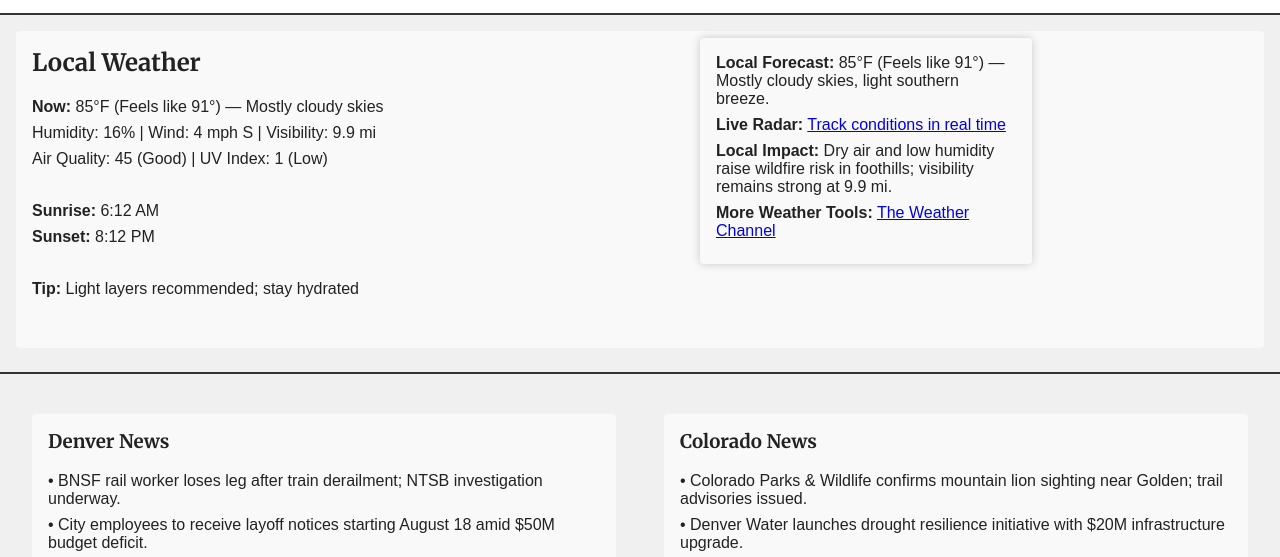
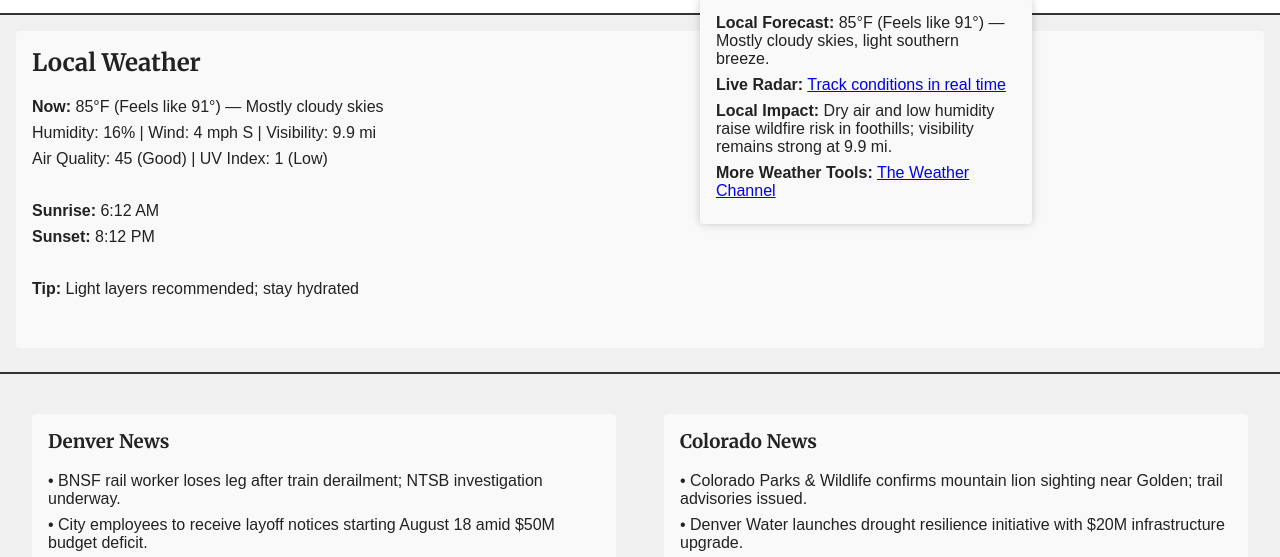
Before and after one commit to GCGIBEAULT/DiggingForClarity, a plain HTML site: page index.html in a window 1280 px wide. Shown: the part 222-779 px from the top of the page. Drawn offline with Linux system fonts and the light colour scheme.

Commit message:
Update index.html

```diff
--- a/index.html
+++ b/index.html
@@ -14,13 +14,13 @@
   <style>
 .right-weather-box {
   position: absolute;
-  top: 260px; /* aligns with Local Weather heading */
-  left: 700px; /* keeps it on the right */
+  top: 220px; /* matches Local Weather block */
+  left: 700px;
   width: 300px;
-  background-color: #f9f9f9; /* matches Local Weather block */
+  background-color: #f9f9f9;
   padding: 1em;
   border-radius: 4px;
-  box-shadow: 0 0 10px rgba(0, 0, 0, 0.2); /* subtle depth */
+  box-shadow: 0 0 10px rgba(0, 0, 0, 0.2);
 }
 
 
```
